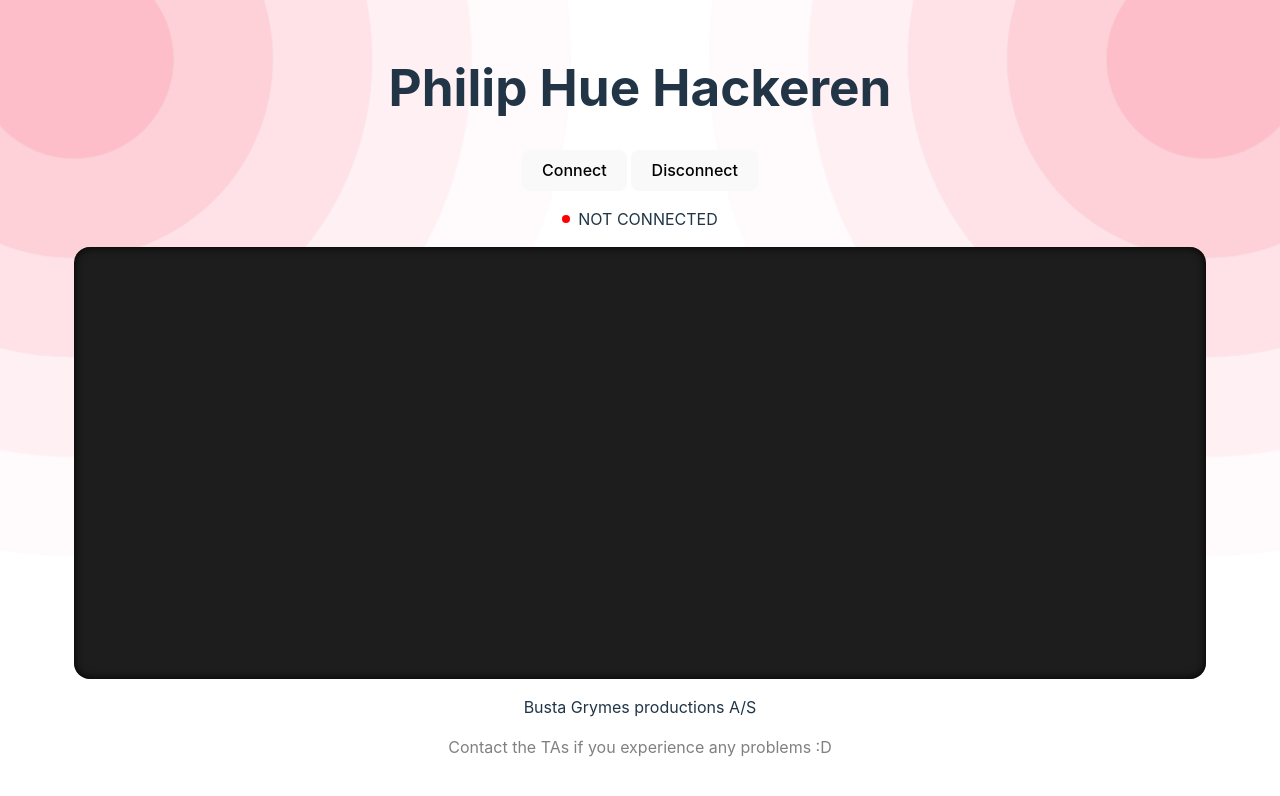
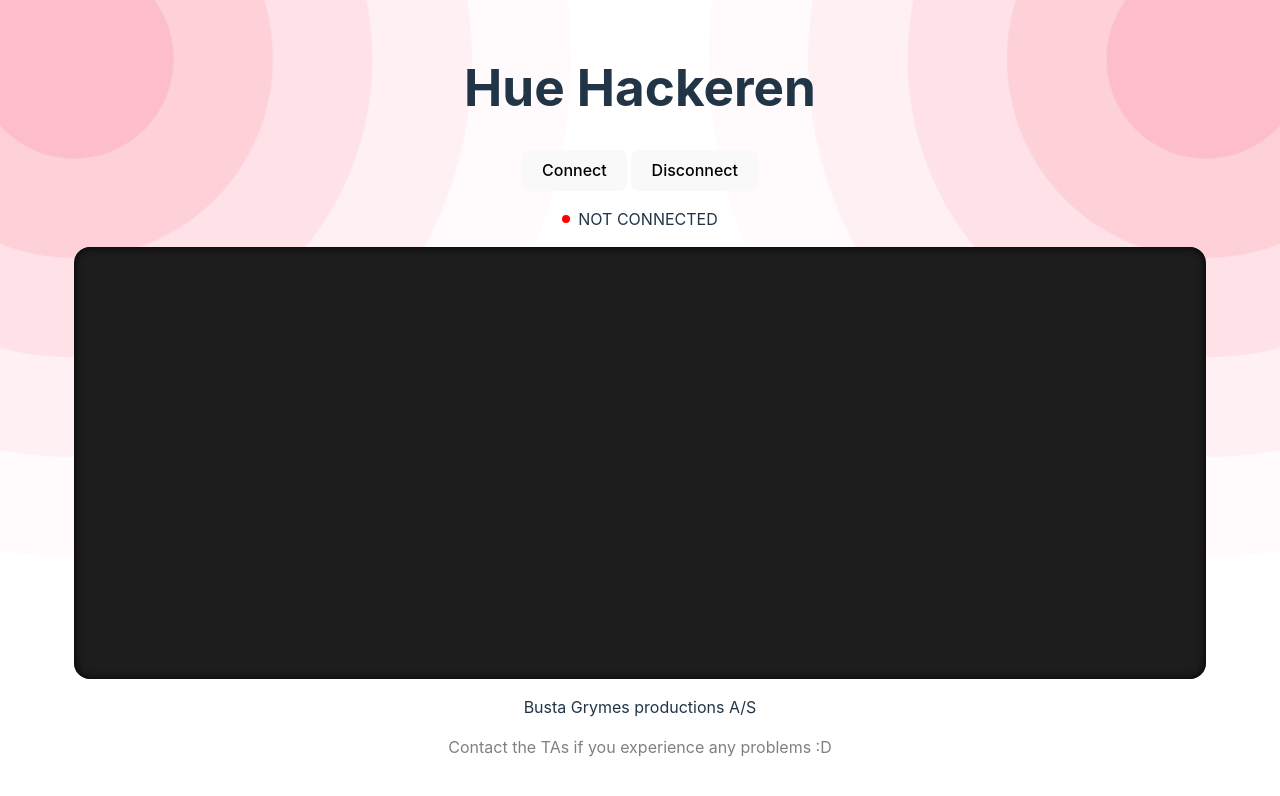
Before and after one commit to Grymse/huehackeren, a Svelte app: page / in a window 1280 px wide. Shown: the top 796 px of the page. Built offline with nearby package versions, Linux system fonts and the light colour scheme.

Commit message:
mad stuff

```diff
--- a/src/App.svelte
+++ b/src/App.svelte
@@ -77,7 +77,7 @@
 
 <main>
   <Background {isConnected} />
-  <h1>Philip Hue Hackeren</h1>
+  <h1>Hue Hackeren</h1>
   <button on:click={() => reader.connect(onData)}> Connect </button>
   <button
     on:click={() => {
```
